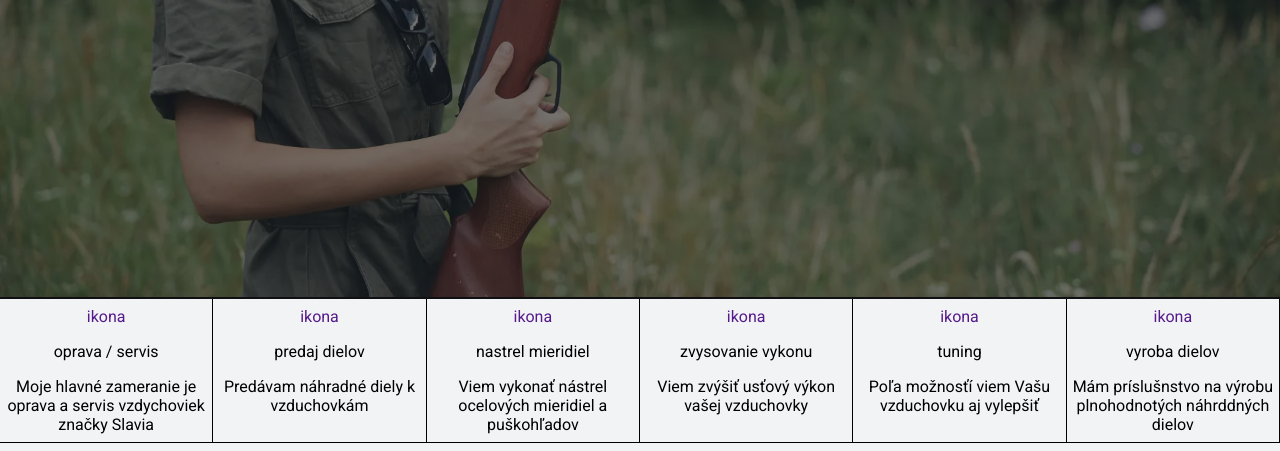
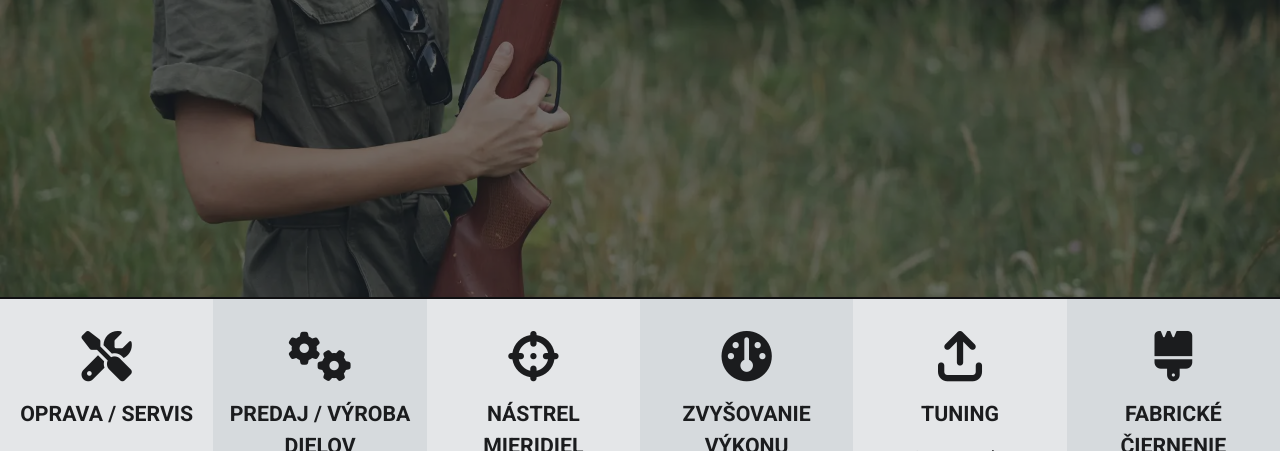
Before and after one commit to codewiz94/vzduchovky, a plain HTML site: page index.html in a window 1280 px wide. Shown: the part 501-952 px from the top of the page. Drawn offline with Linux system fonts and the light colour scheme.

Commit message:
nasstyloval som horne ikonky

```diff
--- a/index.html
+++ b/index.html
@@ -33,34 +33,34 @@
         <section class="section section-about">
             <nav class="quick-nav">
                 <ul class="quick-item quick1">
-                    <li><a href="">ikona</a></li>
+                    <li><a href=""><i class="fa-solid fa-screwdriver-wrench tm-icon"></i></a></li>
                     <li>oprava / servis</li>
                     <li>Moje hlavné zameranie je oprava a servis vzdychoviek značky Slavia</li>
                 </ul>
                 <ul class="quick-item quick2">
-                    <li><a href="">ikona</a></li>
-                    <li>predaj dielov</li>
-                    <li>Predávam náhradné diely k vzduchovkám</li>
+                    <li><a href=""><i class="fa-solid fa-gears tm-icon"></i></a></li>
+                    <li>predaj / výroba dielov</li>
+                    <li>Predávam a vyrábam náhradné diely k vzduchovkám</li>
                 </ul>
                 <ul class="quick-item quick3">
-                    <li><a href="">ikona</a></li>
-                    <li>nastrel mieridiel</li>
+                    <li><a href=""><i class="fa-solid fa-crosshairs tm-icon"></i></a></li>
+                    <li>nástrel mieridiel</li>
                     <li>Viem vykonať nástrel ocelových mieridiel a puškohľadov</li>
                 </ul>
                 <ul class="quick-item quick4">
-                    <li><a href="">ikona</a></li>
-                    <li>zvysovanie vykonu</li>
+                    <li><a href=""><i class="fa-solid fa-gauge tm-icon"></i></a></li>
+                    <li>zvyšovanie výkonu</li>
                     <li>Viem zvýšiť usťový výkon vašej vzduchovky</li>
                 </ul>
                 <ul class="quick-item quick5">
-                    <li><a href="">ikona</a></li>
+                    <li><a href=""><i class="fa-solid fa-arrow-up-from-bracket tm-icon"></i></a></li>
                     <li>tuning</li>
-                    <li>Poľa možnosťí viem Vašu vzduchovku aj vylepšiť</li>
+                    <li>Podľa možnosťí viem Vašu vzduchovku aj vylepšiť</li>
                 </ul>
                 <ul class="quick-item quick6">
-                    <li><a href="">ikona</a></li>
-                    <li>vyroba dielov</li>
-                    <li>Mám príslušnstvo na výrobu plnohodnotých náhrddných dielov</li>
+                    <li><a href=""><i class="fa-solid fa-brush tm-icon"></i></a></li>
+                    <li>fabrické čiernenie</li>
+                    <li>Venujem sa aj fabrickému čieneniu (brunýr)</li>
                 </ul>
             </nav>
             <article class="content content-about">
--- a/scss/_section-about.scss
+++ b/scss/_section-about.scss
@@ -1,21 +1,57 @@
 .section-about {
     background-color: $color-neutral-lt;
 }
+
 
 .quick-nav {
     display: grid;
     grid-template-columns: repeat(6, 1fr);
     text-align: center;
+    color: $color-font-dk;
+    line-height: 1.5;
 
     .quick-item {
         list-style: none;
-        border-right: 1px solid;
-        border-bottom: 1px solid;
+        padding: 1.5rem 0.25rem;
 
         li {
-            padding: 0.5rem 0;
+            padding: 0.5rem;
         }
+
+        li:first-of-type a {
+            color: $color-font-dk;
+        }
+
+        li:nth-of-type(2) {
+            text-transform: uppercase;
+            font-weight: 700;
+            font-size: $fs-md;
+        }
+
+        li:last-of-type {
+            font-size: $fs-base;
+        }
+
     }
+
+    .quick-item:last-of-type {
+        border-right: none;
+    }
+
+    .quick-item:nth-child(odd) {
+        background-color: darken($color-neutral-lt, 5%);
+    }
+
+    .quick-item:nth-child(even) {
+        background-color: darken($color-neutral-lt, 10%);
+    }
+
+
+
+}
+
+.tm-icon {
+    font-size: $fs-xxl;
 }
 
 .content-about {
```
Also changed, not shown: css/main.css, 1 other file.
